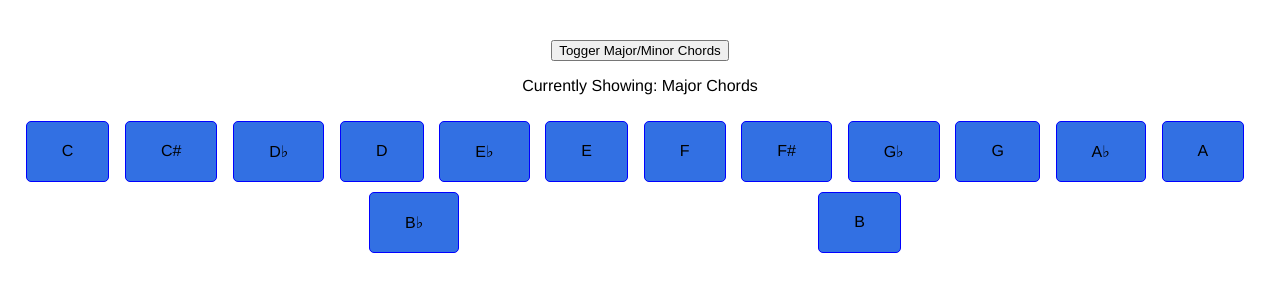
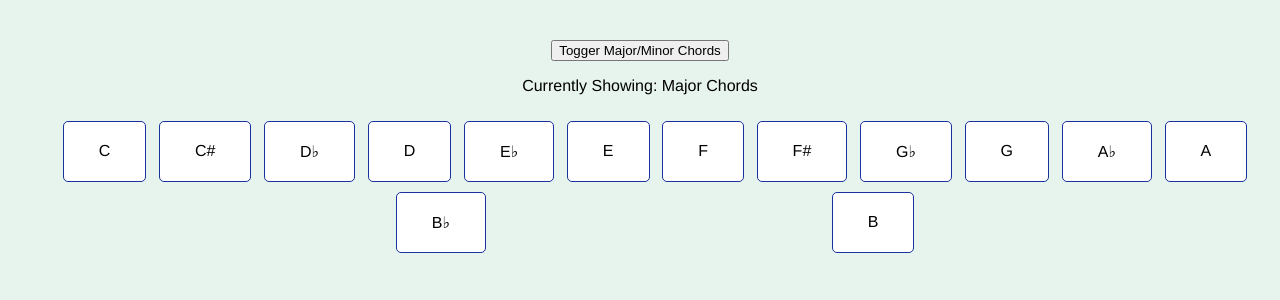
Before and after one commit to zedaenious/chord-keys, a React app: page / in a window 1280 px wide. Shown: the top 300 px of the page. Built offline with nearby package versions, Linux system fonts and the light colour scheme.

Commit message:
style updates

```diff
--- a/package.json
+++ b/package.json
@@ -1,6 +1,6 @@
 {
   "name": "chord-keys",
-  "version": "1.0.0",
+  "version": "1.0.1",
   "repository": {
     "type": "git",
     "url": "git+https://github.com/zedzelenak/chord-keys.git"
@@ -8,7 +8,8 @@
   "author": "Matt Zelenak",
   "main": "index.js",
   "scripts": {
-    "build": "webpack --devtool source-map",
+    "build": "webpack",
+    "build:dev": "webpack --devtool source-map",
     "serve": "webpack serve",
     "start": "npm run build && npm run serve"
   },
--- a/src/components/App.js
+++ b/src/components/App.js
@@ -1,5 +1,5 @@
 import Chart from './Chart';
-import React, {useState} from 'react';
+import React, {useState, useEffect} from 'react';
 import ChordPicker from './ChordPicker';
 import ClickableButton from './ClickableButton';
 import {majorChords, minorChords} from '../data/chords';
@@ -20,8 +20,17 @@ export default function App() {
 	}
 
 	const handleChordClick = ({target}) => {
-		setNotes(() => masterNotes[target.textContent]);
+		removeSelected();
+		setNotes(masterNotes[target.textContent]);
+		target.classList.add('selected');
 	}
+
+	const removeSelected = () => {
+		const chords = document.querySelectorAll('.chord');
+		chords.forEach((chord) => {
+			chord.classList.remove('selected');
+		});
+	};
 
 	return (
 		<section>
--- a/src/components/ChordPicker.js
+++ b/src/components/ChordPicker.js
@@ -2,12 +2,12 @@ import React from 'react';
 
 export default function ChordPicker(props) {
 	const chords = props.chords?.map((chord, i) => {
-		return <article onClick={props.onChordClick} key={"_chord" + i} className="chord">{chord}</article>;
+		return <li onClick={props.onChordClick} key={"_chord" + i} className="chord">{chord}</li>;
 	});
 
 	return (
-		<section id="chord-picker" className="flex-justify-evenly flex-wrap">
+		<ul id="chord-picker" className="flex-justify-evenly flex-wrap">
 			{chords}
-		</section>
+		</ul>
 	);
 };
--- a/src/less/chord-picker.less
+++ b/src/less/chord-picker.less
@@ -1,23 +1,27 @@
+ul {
+	list-style-type: none;
+}
+
 #chord-picker {
 	display: flex;
 }
 
 .chord {
-	border: 1px solid blue;
+	border: 1px solid #19329E;
 	padding: 20px 35px;
 	margin: 10px 10px 0 0;
 	border-radius: 5px;
-	background-color: #3270E3;
+	background-color: #fff;
 	cursor: default;
 
 	&:hover {
-		background-color: #19329E;
-		border: 1px solid orange;
+		background-color: #3270E3;
+		color: #fff;
 		cursor: pointer;
 	}
 
 	&.selected {
-		border: 1px solid red;
-
+		background-color: #3270E3;
+		color: #fff;
 	}
 }
--- a/src/less/notes.less
+++ b/src/less/notes.less
@@ -12,6 +12,7 @@
 			background-color: black;
 			color: white;
 			border: 1px solid black;
+			padding: 5px 0;
 		}
 
 		.note {
--- a/src/less/site.less
+++ b/src/less/site.less
@@ -7,7 +7,7 @@ body {
 		height: 100%;
 		margin: 0 auto;
 		align-self: center;
-		background-color: #fff;
+		background-color: #e7f4ed;
 		padding: 40px 20px;
 	}
 }
--- a/src/less/utility.less
+++ /dev/null
@@ -1,11 +0,0 @@
-.relative {
-	position: relative;
-}
-
-.absolute {
-	position: absolute;
-}
-
-.fixed {
-	position: fixed;
-}
--- a/src/main.less
+++ b/src/main.less
@@ -1,5 +1,4 @@
 @import 'less/site.less';
 @import 'less/flex.less';
 @import 'less/notes.less';
-@import 'less/utility.less';
 @import 'less/chord-picker.less';
```
